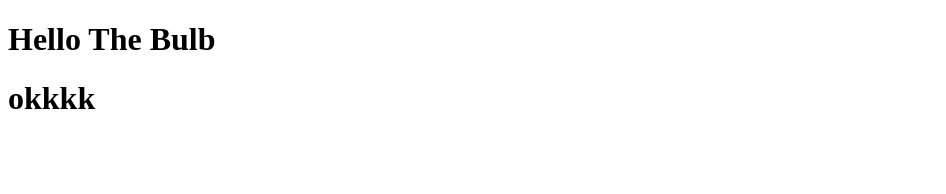
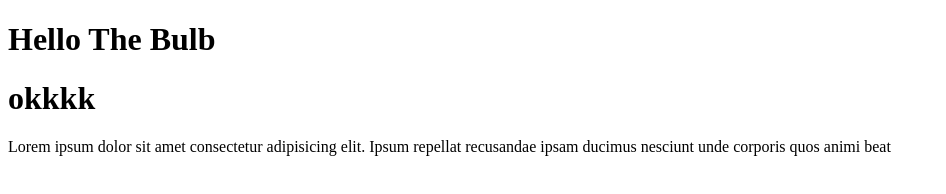
Before and after one commit to Adebayour66265/theBulb, a plain HTML site: page index.html in a window 1280 px wide. Shown: the whole page, without its empty margins (0-946 px from the left). Drawn offline with Linux system fonts and the light colour scheme.

Commit message:
add lorem paragraphy

```diff
--- a/index.html
+++ b/index.html
@@ -11,6 +11,8 @@
      <h1>
       okkkk
      </h1>
+
+     <p>Lorem ipsum dolor sit amet consectetur adipisicing elit. Ipsum repellat recusandae ipsam ducimus nesciunt unde corporis quos animi beat</p>
     </div>
   </body>
 </html>
```
